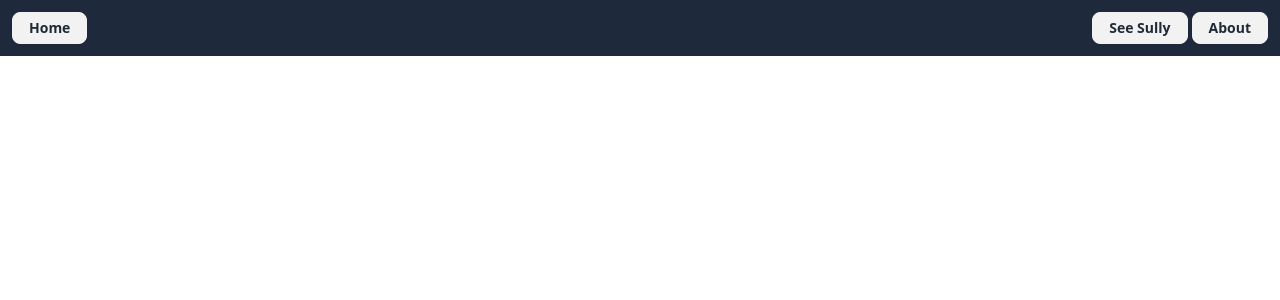
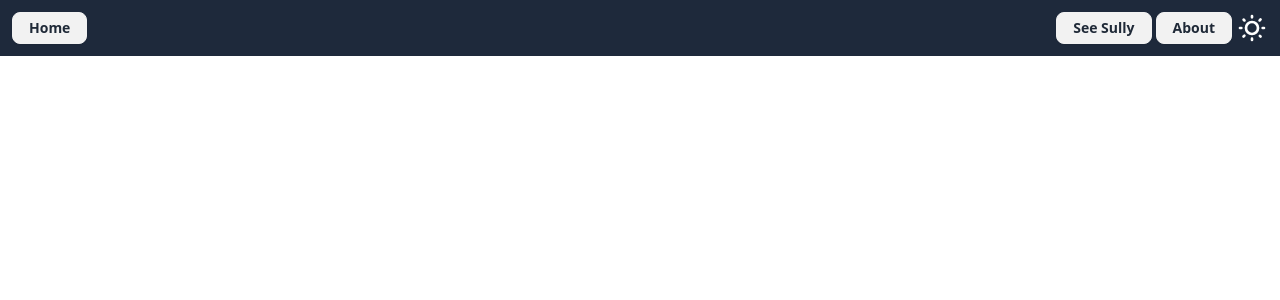
Before and after one commit to joffutt-dev/sully-dev, a React (Vite) app: page / in a window 1280 px wide. Shown: the top 300 px of the page. Built offline with nearby package versions, Linux system fonts and the light colour scheme.

Commit message:
theme controller added

```diff
--- a/src/App.tsx
+++ b/src/App.tsx
@@ -1,9 +1,14 @@
+import { useState } from "react";
 import { SullyRouter } from "./containers/SullyRouter";
+import { ThemeContext } from "./components/ui/ThemeContext";
+import { ThemeMode } from "./types/theme";
 
 export function App() {
+  const [theme, setTheme] = useState<ThemeMode>("dark");
+
   return (
-    <div className="dark">
+    <ThemeContext.Provider value={{ theme, setTheme }}>
       <SullyRouter />
-    </div>
+    </ThemeContext.Provider>
   );
 }
--- a/src/components/Header.tsx
+++ b/src/components/Header.tsx
@@ -1,5 +1,6 @@
 import { useNavigate } from "react-router";
 import { Button } from "./ui/Button";
+import { ThemeController } from "./ui/ThemeControllers";
 
 export function Header() {
   const navigate = useNavigate();
@@ -10,7 +11,10 @@ export function Header() {
         <Button onClick={() => navigate("/sully")} extraClassNames="mr-1">
           See Sully
         </Button>
-        <Button onClick={() => navigate("/about")}>About</Button>
+        <Button onClick={() => navigate("/about")} extraClassNames="mr-1">
+          About
+        </Button>
+        <ThemeController />
       </div>
     </div>
   );
--- a/src/components/ui/Button.tsx
+++ b/src/components/ui/Button.tsx
@@ -6,9 +6,9 @@ interface ButtonProps
   extraClassNames?: string;
 }
 export function Button(props: ButtonProps) {
-  const { children, extraClassNames = "" } = props;
+  const { children, extraClassNames = "", ...remainingProps } = props;
   return (
-    <button className={`btn ${extraClassNames}`} {...props}>
+    <button className={`btn ${extraClassNames}`} {...remainingProps}>
       {children}
     </button>
   );
--- /dev/null
+++ b/src/components/ui/ThemeContext.ts
@@ -0,0 +1,12 @@
+import { createContext, Dispatch, SetStateAction } from 'react';
+import { ThemeMode } from '../../types/theme';
+
+interface ThemeContextProps {
+  theme: ThemeMode;
+  setTheme: Dispatch<SetStateAction<ThemeMode>>
+}
+
+const defaultThemeContext: ThemeContextProps =
+  { theme: 'dark', setTheme: () => console.log("default") };
+
+export const ThemeContext = createContext(defaultThemeContext);
--- /dev/null
+++ b/src/components/ui/ThemeControllers.tsx
@@ -0,0 +1,35 @@
+import { useContext } from "react";
+import { ThemeContext } from "./ThemeContext";
+
+export function ThemeController() {
+  const { theme, setTheme } = useContext(ThemeContext);
+  return (
+    <label className="swap swap-rotate">
+      {/* this hidden checkbox controls the state */}
+      <input
+        type="checkbox"
+        // className="theme-controller"
+        value={theme}
+        onClick={() => setTheme(theme === "light" ? "dark" : "light")}
+      />
+
+      {/* sun icon */}
+      <svg
+        className="swap-off h-8 w-8 fill-current"
+        xmlns="http://www.w3.org/2000/svg"
+        viewBox="0 0 24 24"
+      >
+        <path d="M5.64,17l-.71.71a1,1,0,0,0,0,1.41,1,1,0,0,0,1.41,0l.71-.71A1,1,0,0,0,5.64,17ZM5,12a1,1,0,0,0-1-1H3a1,1,0,0,0,0,2H4A1,1,0,0,0,5,12Zm7-7a1,1,0,0,0,1-1V3a1,1,0,0,0-2,0V4A1,1,0,0,0,12,5ZM5.64,7.05a1,1,0,0,0,.7.29,1,1,0,0,0,.71-.29,1,1,0,0,0,0-1.41l-.71-.71A1,1,0,0,0,4.93,6.34Zm12,.29a1,1,0,0,0,.7-.29l.71-.71a1,1,0,1,0-1.41-1.41L17,5.64a1,1,0,0,0,0,1.41A1,1,0,0,0,17.66,7.34ZM21,11H20a1,1,0,0,0,0,2h1a1,1,0,0,0,0-2Zm-9,8a1,1,0,0,0-1,1v1a1,1,0,0,0,2,0V20A1,1,0,0,0,12,19ZM18.36,17A1,1,0,0,0,17,18.36l.71.71a1,1,0,0,0,1.41,0,1,1,0,0,0,0-1.41ZM12,6.5A5.5,5.5,0,1,0,17.5,12,5.51,5.51,0,0,0,12,6.5Zm0,9A3.5,3.5,0,1,1,15.5,12,3.5,3.5,0,0,1,12,15.5Z" />
+      </svg>
+
+      {/* moon icon */}
+      <svg
+        className="swap-on h-8 w-8 fill-current"
+        xmlns="http://www.w3.org/2000/svg"
+        viewBox="0 0 24 24"
+      >
+        <path d="M21.64,13a1,1,0,0,0-1.05-.14,8.05,8.05,0,0,1-3.37.73A8.15,8.15,0,0,1,9.08,5.49a8.59,8.59,0,0,1,.25-2A1,1,0,0,0,8,2.36,10.14,10.14,0,1,0,22,14.05,1,1,0,0,0,21.64,13Zm-9.5,6.69A8.14,8.14,0,0,1,7.08,5.22v.27A10.15,10.15,0,0,0,17.22,15.63a9.79,9.79,0,0,0,2.1-.22A8.11,8.11,0,0,1,12.14,19.73Z" />
+      </svg>
+    </label>
+  );
+}
--- a/src/containers/SullyRouter.tsx
+++ b/src/containers/SullyRouter.tsx
@@ -3,9 +3,13 @@ import { Header } from "../components/Header";
 import { Home } from "./Home";
 import { SullySlides } from "./SullySlides";
 import { About } from "./About";
+import { useContext } from "react";
+import { ThemeContext } from "../components/ui/ThemeContext";
 
 export function SullyRouter() {
+  const { theme } = useContext(ThemeContext);
   return (
+    <div className={theme}>
       <BrowserRouter>
         <Header />
         <Routes>
@@ -14,5 +18,6 @@ export function SullyRouter() {
           <Route path="/about" element={<About />} />
         </Routes>
       </BrowserRouter>
+    </div>
   );
 }
--- /dev/null
+++ b/src/types/theme.ts
@@ -0,0 +1 @@
+export type ThemeMode = "light" | "dark";
```
Lines whose indentation alone changed are shown as unchanged.
